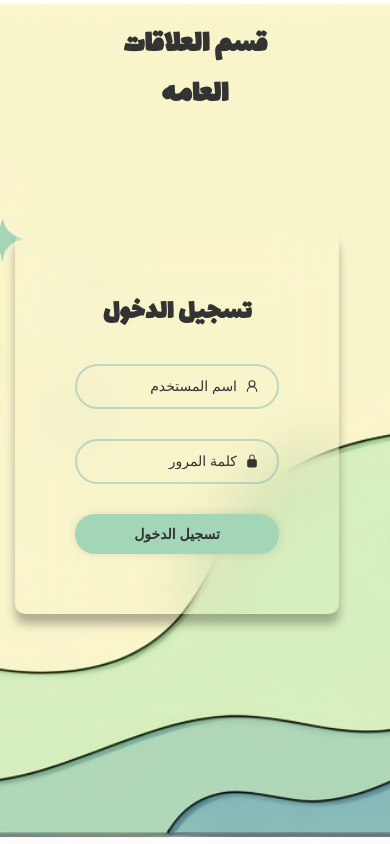
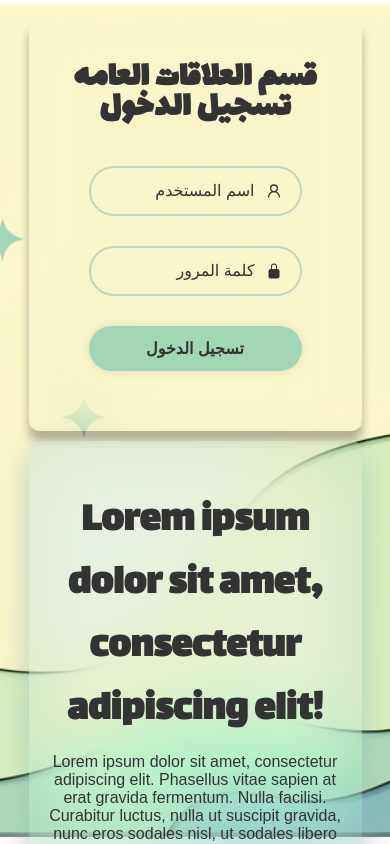
Before and after one commit to RooQaa/Inventory, a React (Create React App) app in the folder client/: page / in a window 390 px wide. Built offline with nearby package versions, Linux system fonts and the light colour scheme.

Commit message:
login page updated

```diff
--- a/client/src/Components/LoginPage/LoginPage.css
+++ b/client/src/Components/LoginPage/LoginPage.css
@@ -5,23 +5,22 @@
   padding: 0;
   box-sizing: border-box;
 }
-.header {
-  position: absolute;
-  top: 20px;
-  left: 50%;
-  transform: translateX(-50%);
-  font-size: 32px;
-  font-weight: bold;
-  color: #333;
-  text-align: center;
+
+html, body {
+  width: 100%;
+  height: 100%;
+  min-height: 100vh;
+  background-size: cover;
+  background-position: center;
+  overflow-x: hidden;
 }
+
 body {
   font-family: "Lalezar", system-ui;
   display: flex;
   justify-content: center;
   align-items: center;
-  min-height: 100vh;
-  padding: 20px;
+  padding: 0;
   animation: fadeIn 1.2s ease-in-out;
 }
 
@@ -36,17 +35,62 @@ body {
   }
 }
 
+.container {
+  display: flex;
+  justify-content: flex-start;
+  align-items: center;
+  height: 100vh;
+  padding: 10px;
+  gap: 10px;
+  position: relative;
+}
+
+.header {
+  position: absolute;
+  top: -50px;
+  left: 50%;
+  transform: translateX(-50%);
+  padding: 15px;
+  text-align: center;
+  font-size: 32px;
+  font-weight: bold;
+  color: #333;
+  white-space: nowrap;
+}
+
 .wrapper {
-  position: relative;
   width: 440px;
-  height: auto;
   background: transparent;
   border-radius: 10px;
-  border: 5px solid transparent; /* Transparent border */
+  border: 5px solid transparent;
   color: #333;
   backdrop-filter: blur(30px);
   padding: 20px;
   box-shadow: 0 10px 10px rgba(18, 17, 17, 0.3);
+  margin-right: 60px;
+}
+
+.hero-wrapper {
+  width: 550px;
+  text-align: center;
+  display: flex;
+  flex-direction: column;
+  background: rgba(136, 185, 185, 0.2);
+  align-items: center;
+  border-radius: 10px;
+  border: 5px solid transparent;
+  backdrop-filter: blur(40px) brightness(1.2) saturate(1.4);
+  box-shadow: 0 15px 30px rgba(136, 185, 185, 0.6);
+  justify-content: center;
+}
+
+.hero-wrapper .hero-image {
+  width: 100%;
+  max-width: 400px;
+  height: auto;
+  margin-top: 20px;
+  border-radius: 10px;
+  box-shadow: 0 10px 20px rgba(0, 0, 0, 0.2);
 }
 
 .wrapper .form-box {
@@ -59,6 +103,24 @@ h1 {
   font-size: 36px;
   text-align: center;
   transition: color 0.3s ease-in-out;
+}
+
+p {
+  font-size: 16px;
+  color: #333;
+  font-family: Arial, Helvetica, sans-serif;
+  text-align: center;
+}
+
+.hero-comp-text {
+  font-size: 42px;
+  font-weight: bold;
+  color: #333;
+  text-align: center;
+  margin-top: 20px;
+  padding: 10px;
+  line-height: 1.5;
+  word-wrap: break-word;
 }
 
 .input-box {
@@ -126,40 +188,42 @@ button:hover {
   box-shadow: 0 0 15px rgba(136, 185, 185, 0.4);
 }
 
-@media (max-width: 480px) {
+@media (max-width: 768px) {
+  html, body {
+    width: 100%;
+    height: 100%;
+    min-height: 100vh;
+    background-size: cover;
+    background-position: center;
+  }
+
   body {
-    padding: 10px;
+    overflow: auto;
+    align-items: flex-start;
+  }
+
+  .container {
+    flex-direction: column;
+    justify-content: flex-start;
+    align-items: center;
+    min-height: 100vh;
+    padding-top: 20px;
+  }
+
+  .header {
+    top: 10px;
+    font-size: 36px;
   }
 
   .wrapper {
     width: 90%;
     max-width: 420px;
     padding: 15px;
+    margin-right: 0;
   }
 
-  .form-box {
-    padding: 20px;
-  }
-
-  h1 {
-    font-size: 28px;
-  }
-
-  .input-box {
-    height: 45px;
-  }
-
-  .input-box input {
-    font-size: 14px;
-    padding: 15px 40px 15px 15px;
-  }
-
-  .input-box .icon {
-    font-size: 14px;
-  }
-
-  button {
-    height: 40px;
-    font-size: 14px;
+  .hero-wrapper {
+    width: 90%;
+    max-width: 480px;
   }
 }
--- a/client/src/Components/LoginPage/LoginPage.jsx
+++ b/client/src/Components/LoginPage/LoginPage.jsx
@@ -3,33 +3,48 @@ import './LoginPage.css';
 import { LuUserRound } from "react-icons/lu";
 import { IoLockClosed } from "react-icons/io5";
 import { useNavigate } from "react-router-dom";
+import heroImage from "../Assets/hero-img.jpg";
+
 const LoginPage = () => {
   const navigate = useNavigate();
+
   const handleLogin = (e) => {
     e.preventDefault();
     navigate("/admin-dashboard");
   };
+
   return (
-    <div className='login-container'>
-      <div className="header">قسم العلاقات العامه</div>
-      <div className='wrapper'>
+    <div className='container'>
+
+      <div className="wrapper">
+        <div className="header">قسم العلاقات العامه</div>
         <div className="form-box login">
           <form onSubmit={handleLogin}>
             <h1>تسجيل الدخول</h1>
             <div className="input-box">
-              <input type="text" placeholder="اسم المستخدم" required/>
-              <LuUserRound className='icon'/>
+              <input type="text" placeholder="اسم المستخدم" required />
+              <LuUserRound className='icon' />
             </div>
             <div className="input-box">
-              <input type="password" placeholder="كلمة المرور" required/>
+              <input type="password" placeholder="كلمة المرور" required />
               <IoLockClosed className='icon' />
             </div>
             <button type="submit">تسجيل الدخول</button>
           </form>
         </div>
       </div>
+      <div className="wrapper hero-wrapper">
+        <h1 className="hero-comp-text">Lorem ipsum dolor sit amet, consectetur adipiscing elit!</h1>
+        <p>Lorem ipsum dolor sit amet, consectetur adipiscing elit. Phasellus vitae
+          sapien at erat gravida fermentum. Nulla facilisi. Curabitur luctus, nulla ut
+          suscipit gravida, nunc eros sodales nisl, ut sodales libero metus in lacus.
+          Morbi feugiat, nisl a auctor varius, velit elit feugiat felis, vel hendrerit
+          nunc nisl eu libero.
+        </p>
+        <img src={heroImage} alt="Hero Illustration" className="hero-image" />
+      </div>
     </div>
   );
-}
+};
 
 export default LoginPage;
```
Also changed, not shown: client/src/Components/Assets/hero-img.jpg (added).
